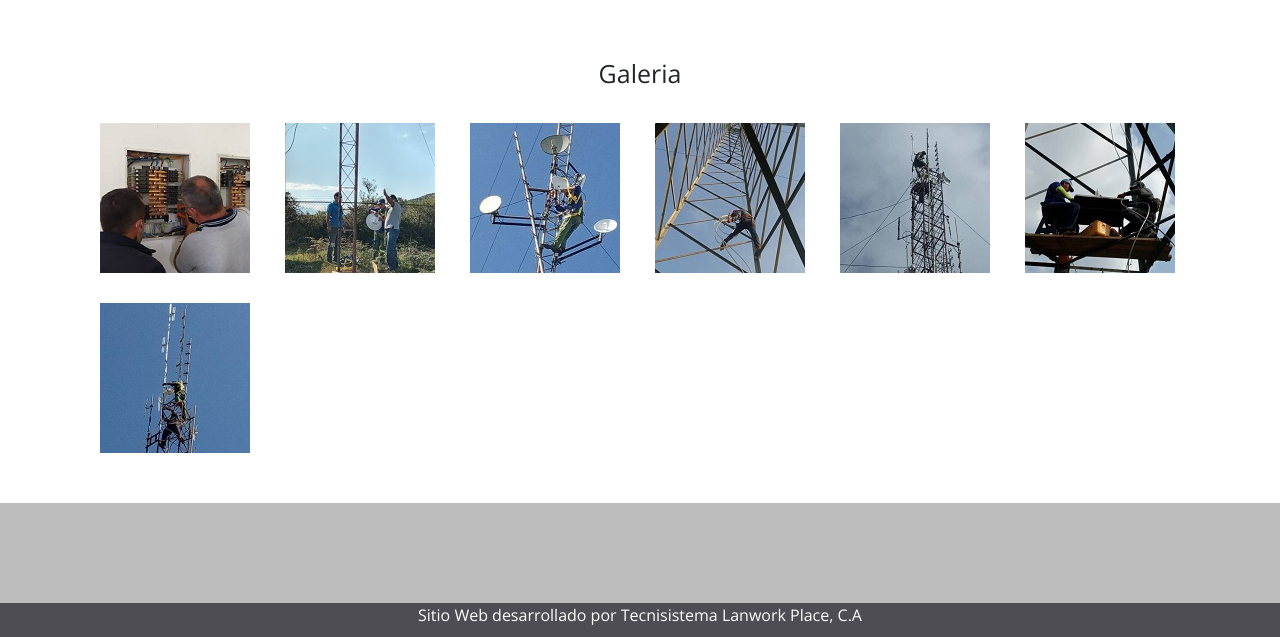
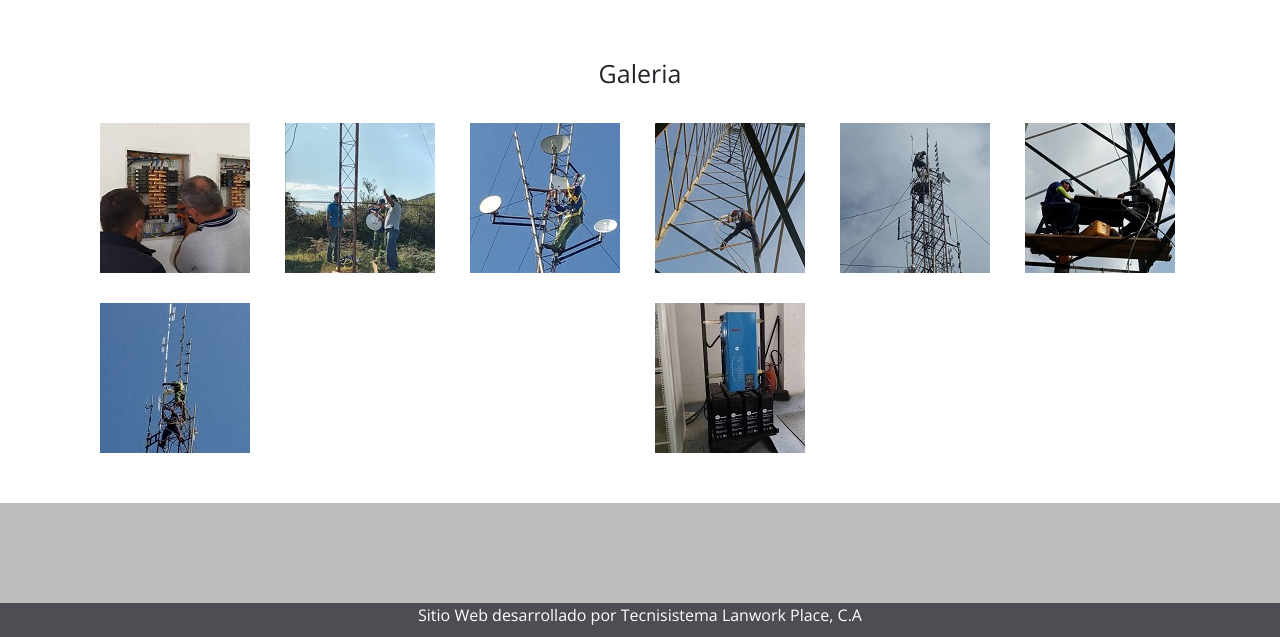
Before and after one commit to teresa1710/tecnisistema, a PHP site: page /proyectos.html in a window 1280 px wide. Shown: the part 1549-2186 px from the top of the page. Run offline with PHP 8.4, Linux system fonts and the light colour scheme.

Commit message:
Lista galeria de imagenes de proyecto

```diff
--- a/css/estilos-proyectos.css
+++ b/css/estilos-proyectos.css
@@ -101,3 +101,7 @@ html {
 .main .galeria .galeria-imagenes-segunda-fila{
     margin-top: 3rem;
 }
+
+.main .galeria img{
+    overflow: hidden;
+}
--- a/proyectos.html
+++ b/proyectos.html
@@ -145,6 +145,10 @@
                                 <div class="col gallery-card">
                                     <a href="images/7.jpg" data-lightbox="roadtrip"><img src="images/7-thumb.jpg" alt=""></a>
                                 </div>
+
+                                <div class="col gallery-card">
+                                    <a href="images/8.jpeg" data-lightbox="roadtrip"><img src="images/8-thumb.jpg" alt=""></a>
+                                </div>
                             </div>
                         </div>
                     </div>
```
Also changed, not shown: images/8-thumb.jpg (added), images/8.jpeg (added).
